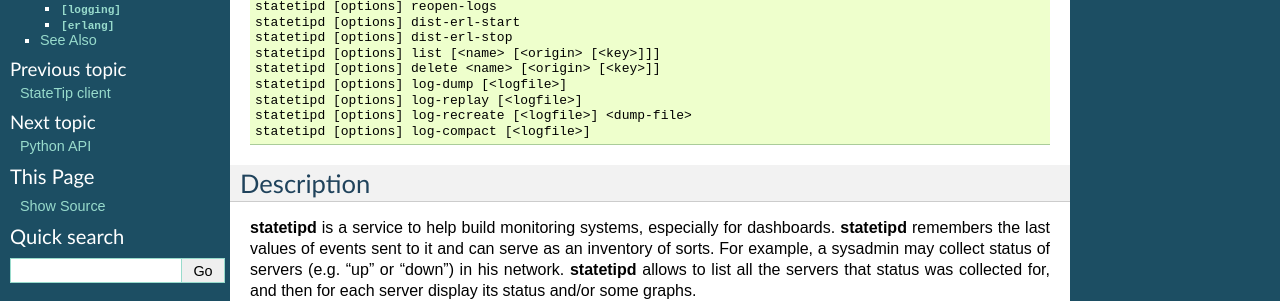
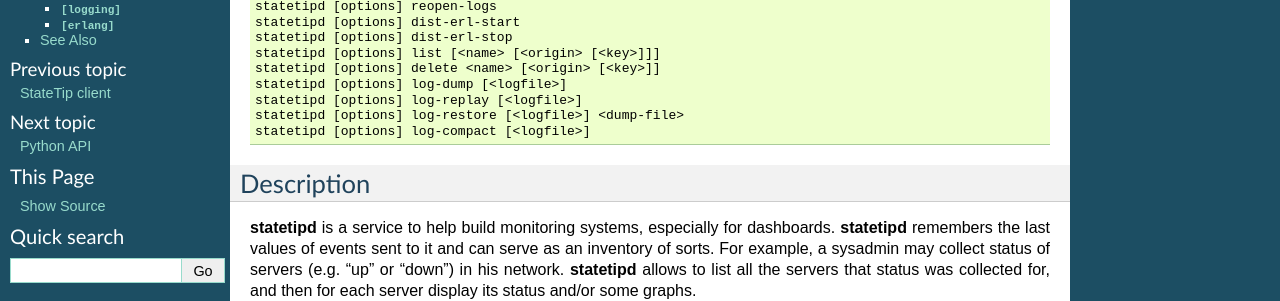
Before and after one commit to dozzie/statetip, a Sphinx documentation site: the page built from doc/manpages/daemon.rst, in a window 1280 px wide and 900 px high. Shown: the part 234-535 px from the top of the window. Built offline with Sphinx 7.4.7, drawn with Linux system fonts in a browser that asks for light colours; some of the changed text lies outside the part shown.

Commit message:
Renamed "statetipd log-recreate" to "log-restore".

```diff
--- a/doc/manpages/daemon.rst
+++ b/doc/manpages/daemon.rst
@@ -19,7 +19,7 @@ Synopsis
     statetipd [options] delete <name> [<origin> [<key>]]
     statetipd [options] log-dump [<logfile>]
     statetipd [options] log-replay [<logfile>]
-    statetipd [options] log-recreate [<logfile>] <dump-file>
+    statetipd [options] log-restore [<logfile>] <dump-file>
     statetipd [options] log-compact [<logfile>]
 
 Description
@@ -126,8 +126,8 @@ option as the target daemon's address. Similarly, ``start`` uses
 .. describe:: statetipd log-dump [<logfile>]
 
     Print the content of a state log file to *STDOUT* as a sequence of JSON
-    objects, one per line. A log file can be recreated with such a dump with
-    ``statetipd log-recreate`` command.
+    objects, one per line. A log file can be restored from such a dump with
+    ``statetipd log-restore`` command.
 
     **TODO**: use ``--config``
 
@@ -141,9 +141,9 @@ option as the target daemon's address. Similarly, ``start`` uses
 
     **TODO**: options for read block size, retries count
 
-.. describe:: statetipd log-recreate [<logfile>] <dump-file>
+.. describe:: statetipd log-restore [<logfile>] <dump-file>
 
-    Recreate a state log file from a dump that was created with ``statetipd
+    Create a state log file from a dump that was created with ``statetipd
     log-dump`` or ``statetipd log-replay``.
 
     **TODO**: use ``--config``
@@ -151,7 +151,7 @@ option as the target daemon's address. Similarly, ``start`` uses
 .. describe:: statetipd log-compact [<logfile>]
 
     Compact the specified state log file. Similar in effect to ``statetipd
-    log-replay`` followed by ``statetipd log-recreate``.
+    log-replay`` followed by ``statetipd log-restore``.
 
     This command is executed in the calling process, not in the daemon
     instance, unlike similar command ``statetipd compact-statelog``.
```
Also changed, not shown: 1 other file.
